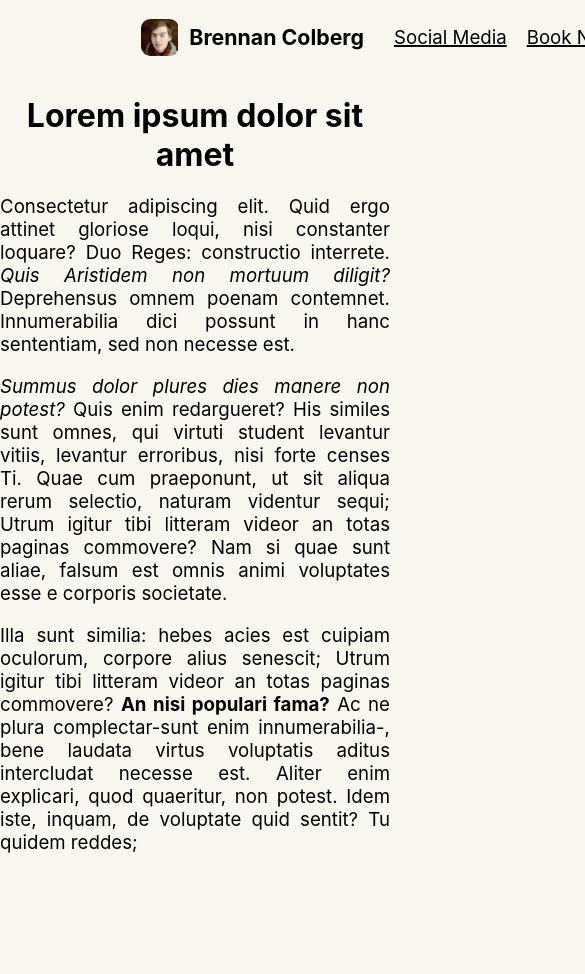
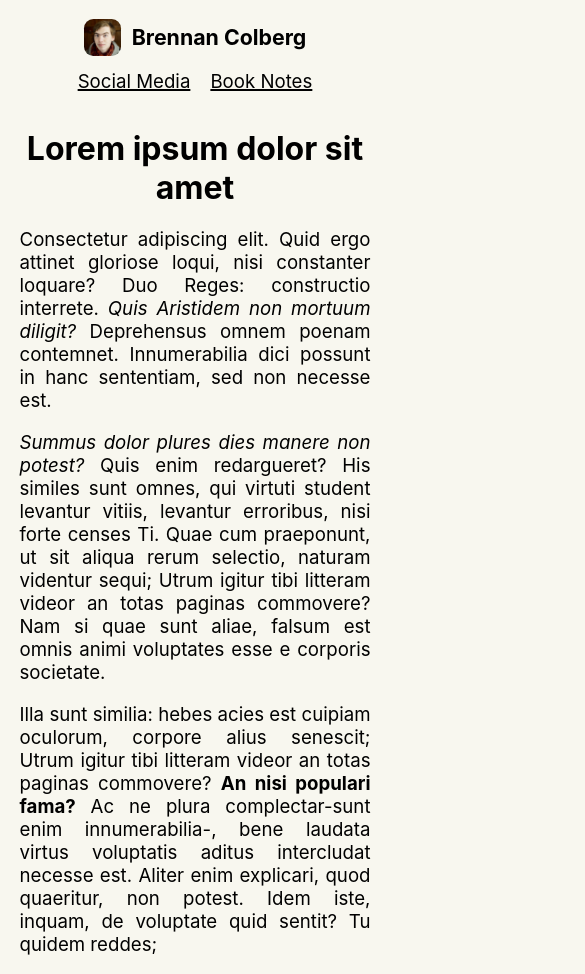
Before and after one commit to BrennanColberg/website, a Next.js app: page /about in a window 390 px wide. Shown: the top 974 px of the page, 585 px wide, since content can reach past the window. Before the commit the page ends 872 px from the top, so only its background shows below. Built offline with nearby package versions, Linux system fonts and the light colour scheme.

Commit message:
make widths mobile-friendly

```diff
--- a/styles/Header.module.scss
+++ b/styles/Header.module.scss
@@ -1,6 +1,6 @@
 .header {
   display: flex;
-  flex-flow: row nowrap;
+  flex-flow: row wrap;
   justify-content: center;
   align-items: center;
   grid-area: header;
--- a/styles/globals.scss
+++ b/styles/globals.scss
@@ -3,15 +3,16 @@
   --color-tan: #f8f7ef;
   --color-red: #c04d4b;
 }
+> * {
+  width: 90vw;
+  max-width: 600px;
+  text-align: justify;
+}
 
-main {
 ul,
 ol,
 p {
   font-size: 14pt;
-    max-width: 600px;
-    text-align: justify;
-
   a {
     text-decoration: underline;
   }
@@ -25,7 +26,6 @@ main {
 // chapter headings in /books/[id]
 h6 {
   font-size: 14pt;
-  }
 }
 
 html,
@@ -51,7 +51,7 @@ a {
   min-height: 100vh;
   width: 100vw;
 
-  grid-template-columns: 1fr 800px 1fr;
+  grid-template-columns: 1fr auto 1fr;
   grid-template-rows: auto 1fr;
   grid-template-areas:
     'header header header'
@@ -74,20 +74,50 @@ a {
       background-color: var(--color-tan);
       border-radius: 40px;
       width: auto;
-      padding: 20px 40px;
+      padding-top: 20px;
+      padding-bottom: 20px;
     }
   }
 }
 
 main {
   grid-area: main;
-
   width: 100vw;
   max-width: 800px;
 
   > * {
     margin-left: auto;
     margin-right: auto;
+    text-align: justify;
+    width: 90vw;
+    max-width: 600px;
+  }
+
+  ul,
+  ol,
+  p {
+    font-size: 14pt;
+    a {
+      text-decoration: underline;
+    }
+  }
+
+  h1,
+  h2,
+  h3,
+  h4,
+  h5,
+  h6 {
     text-align: center;
   }
+
+  // part headings in /books/[id]
+  h5 {
+    font-size: 15pt;
   }
+
+  // chapter headings in /books/[id]
+  h6 {
+    font-size: 14pt;
+  }
+}
```
Lines whose indentation alone changed are shown as unchanged.
